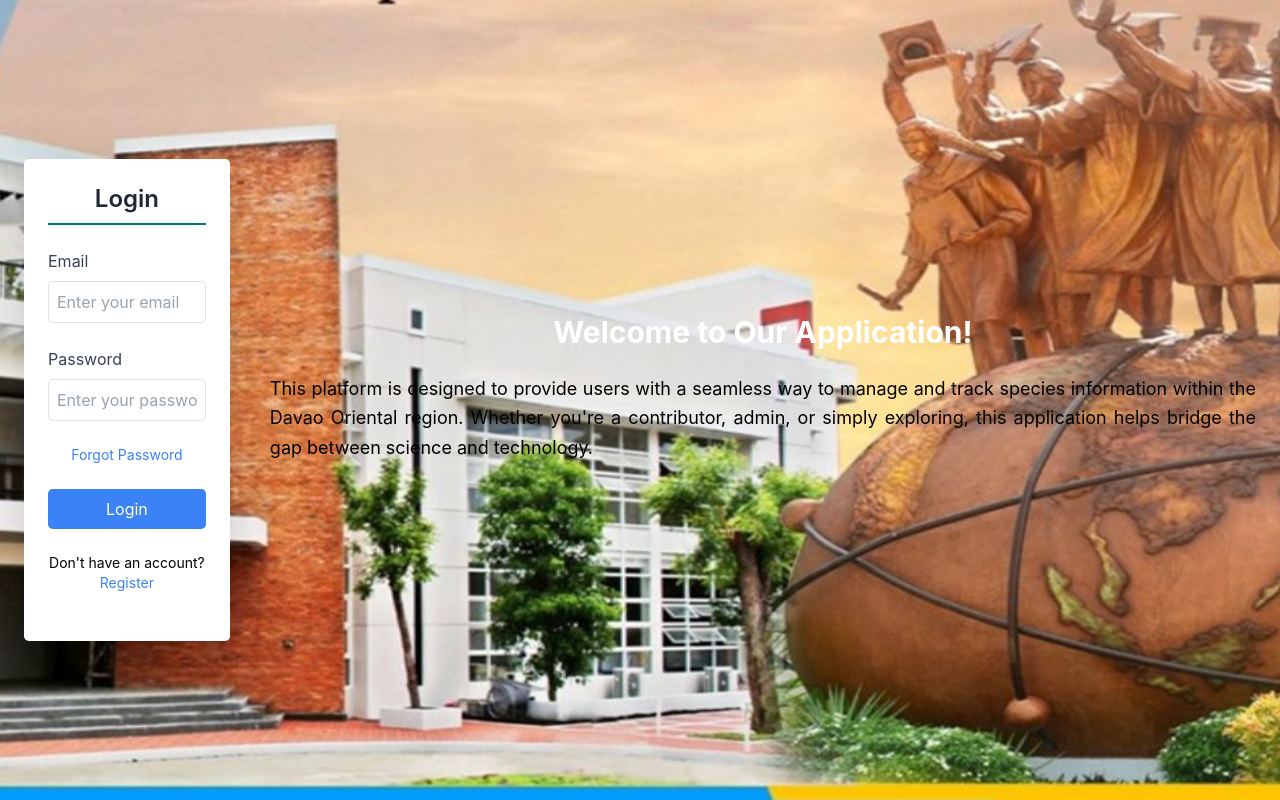
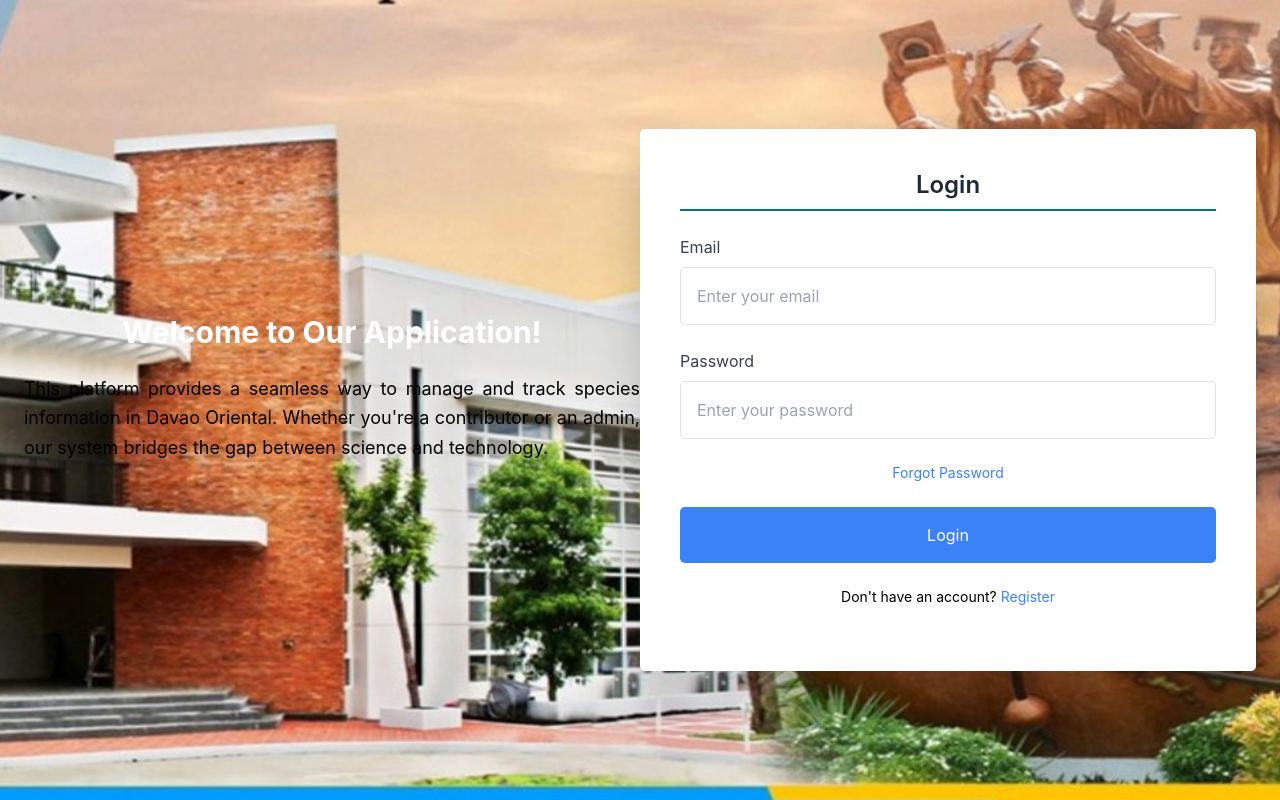
Before and after one commit to Miketzy/capstone2-client, a React (Create React App) app in the folder frontend-client2/: page / in a window 1280 px wide. Built offline with nearby package versions, Linux system fonts and the light colour scheme; a small style sheet from the web is missing.

Commit message:
login explanation

```diff
--- a/frontend-client2/src/Components/Login-register-Form/Login-Form/Login.jsx
+++ b/frontend-client2/src/Components/Login-register-Form/Login-Form/Login.jsx
@@ -73,10 +73,20 @@ const Login = () => {
       className="min-h-screen bg-cover bg-center flex items-center"
       style={{ backgroundImage: "url('/picture/durso.jpg')" }}
     >
-      <div className="container mx-auto px-4 flex flex-col lg:flex-row items-center justify-center">
+      <div className="container mx-auto px-4 flex flex-col lg:flex-row items-center">
+        {/* Explanation Section */}
+        <div className="lg:w-1/2 text-white text-center lg:text-left mb-8 lg:mb-0">
+          <h3 className="text-3xl font-bold">Welcome to Our Application!</h3>
+          <p className="mt-4 text-lg leading-relaxed">
+            This platform provides a seamless way to manage and track species
+            information in Davao Oriental. Whether you're a contributor or an
+            admin, our system bridges the gap between science and technology.
+          </p>
+        </div>
+
         {/* Login Form */}
-        <div className="bg-white p-6 rounded-lg shadow-lg w-full sm:w-3/4 md:w-2/3 lg:w-1/3">
-          <h2 className="text-2xl font-semibold text-center text-gray-800 mb-4">
+        <div className="bg-white p-10 rounded-lg shadow-lg w-full sm:w-3/4 md:w-2/3 lg:w-1/2">
+          <h2 className="text-2xl font-semibold text-center text-gray-800 mb-6">
             Login
           </h2>
 
@@ -90,7 +100,7 @@ const Login = () => {
               <input
                 type="email"
                 id="email"
-                className="w-full p-2 border rounded-lg focus:outline-none focus:ring-2 focus:ring-blue-500"
+                className="w-full p-3 border rounded-lg focus:outline-none focus:ring-2 focus:ring-blue-500"
                 placeholder="Enter your email"
                 onChange={(e) =>
                   setValues({ ...values, email: e.target.value })
@@ -99,14 +109,14 @@ const Login = () => {
               />
             </div>
 
-            <div className="mb-4">
+            <div className="mb-6">
               <label htmlFor="password" className="block text-gray-700 mb-2">
                 Password
               </label>
               <input
                 type="password"
                 id="password"
-                className="w-full p-2 border rounded-lg focus:outline-none focus:ring-2 focus:ring-blue-500"
+                className="w-full p-3 border rounded-lg focus:outline-none focus:ring-2 focus:ring-blue-500"
                 placeholder="Enter your password"
                 onChange={(e) =>
                   setValues({ ...values, password: e.target.value })
@@ -124,7 +134,7 @@ const Login = () => {
 
             <button
               type="submit"
-              className="w-full py-2 bg-blue-500 text-white rounded-lg hover:bg-blue-600 focus:outline-none"
+              className="w-full py-3 bg-blue-500 text-white rounded-lg hover:bg-blue-600 focus:outline-none"
             >
               Login
             </button>
@@ -140,18 +150,6 @@ const Login = () => {
             </span>
           </p>
         </div>
-
-        {/* Explanation Section */}
-        <div className="lg:ml-10 mt-8 lg:mt-0 text-white text-center lg:text-left">
-          <h3 className="text-3xl font-bold">Welcome to Our Application!</h3>
-          <p className="mt-4 text-lg leading-relaxed">
-            This platform is designed to provide users with a seamless way to
-            manage and track species information within the Davao Oriental
-            region. Whether you're a contributor, admin, or simply exploring,
-            this application helps bridge the gap between science and
-            technology.
-          </p>
-        </div>
       </div>
     </div>
   );
```
